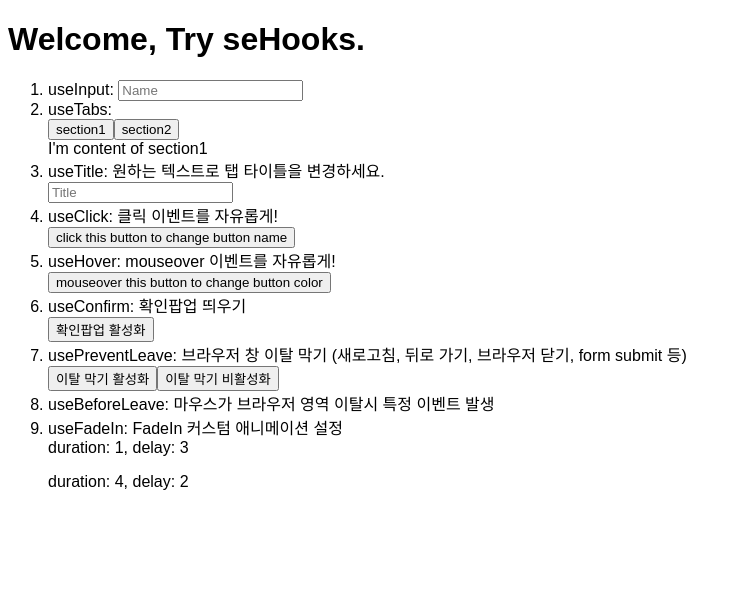
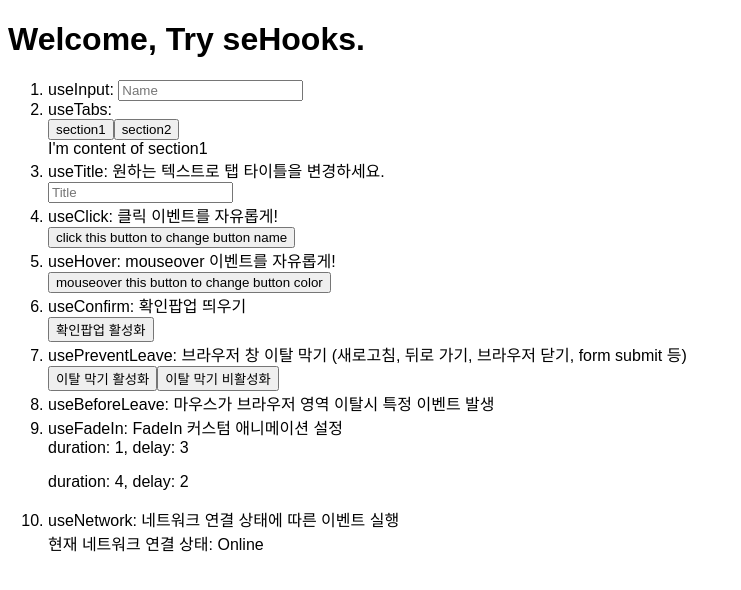
Before and after one commit to seheeeeee/seHooks, a React (Create React App) app: page / in a window 1280 px wide. Shown: the top 590 px of the page, without its empty margins (0-741 px from the left). Built offline with nearby package versions, Linux system fonts and the light colour scheme.

Commit message:
useNetwork

```diff
--- a/src/App.js
+++ b/src/App.js
@@ -26,6 +26,7 @@ export default function App() {
     usePreventLeave,
     useBeforeLeave,
     useFadeIn,
+    useNetwork,
   } = hooks;
 
   // useInput
@@ -69,6 +70,12 @@ export default function App() {
   //useFadeIn
   const fadeDiv = useFadeIn(1, 3);
   const fadeP = useFadeIn(4, 2);
+
+  //useNetwork
+  const handleChangeNetwork = (online) => {
+    console.log(online ? "online" : "offline");
+  };
+  const isOnline = useNetwork(handleChangeNetwork);
 
   return (
     <div className="App">
@@ -133,6 +140,10 @@ export default function App() {
           <div {...fadeDiv}>duration: 1, delay: 3</div>
           <p {...fadeP}>duration: 4, delay: 2</p>
         </li>
+        <li>
+          useNetwork: 네트워크 연결 상태에 따른 이벤트 실행
+          <div>현재 네트워크 연결 상태: {isOnline ? "Online" : "Offline"}</div>
+        </li>
       </ol>
     </div>
   );
--- a/src/hooks/index.js
+++ b/src/hooks/index.js
@@ -7,6 +7,7 @@ import useConfirm from "./useConfirm";
 import usePreventLeave from "./usePreventLeave";
 import useBeforeLeave from "./useBeforeLeave";
 import useFadeIn from "./useFadeIn";
+import useNetwork from "./useNetwork";
 
 export default {
   useInput,
@@ -18,4 +19,5 @@ export default {
   usePreventLeave,
   useBeforeLeave,
   useFadeIn,
+  useNetwork,
 };
--- /dev/null
+++ b/src/hooks/useNetwork.js
@@ -0,0 +1,22 @@
+import React, { useState, useEffect } from "react";
+
+const useNetwork = (onChange) => {
+  const [status, setStatus] = useState(navigator.onLine);
+  const handleChange = () => {
+    if (typeof onChange === "function") {
+      onChange(navigator.onLine);
+    }
+    setStatus(navigator.onLine);
+  };
+  useEffect(() => {
+    window.addEventListener("online", handleChange);
+    window.addEventListener("offline", handleChange);
+    return () => {
+      window.removeEventListener("online", handleChange);
+      window.removeEventListener("offline", handleChange);
+    };
+  }, []);
+  return status;
+};
+
+export default useNetwork;
```
